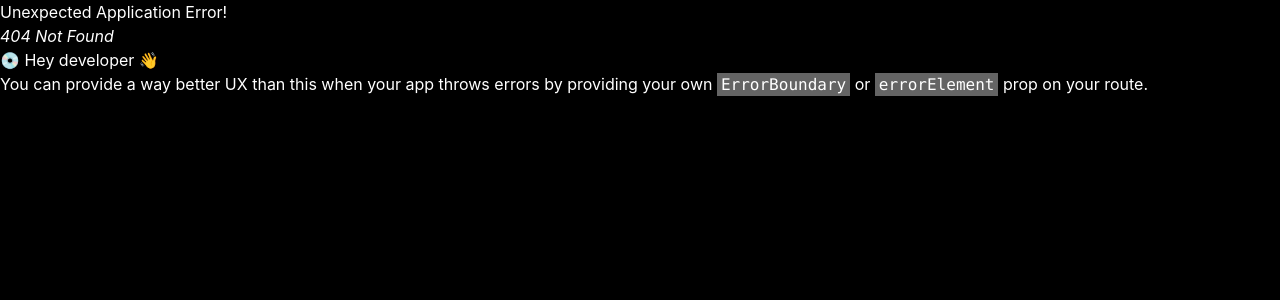
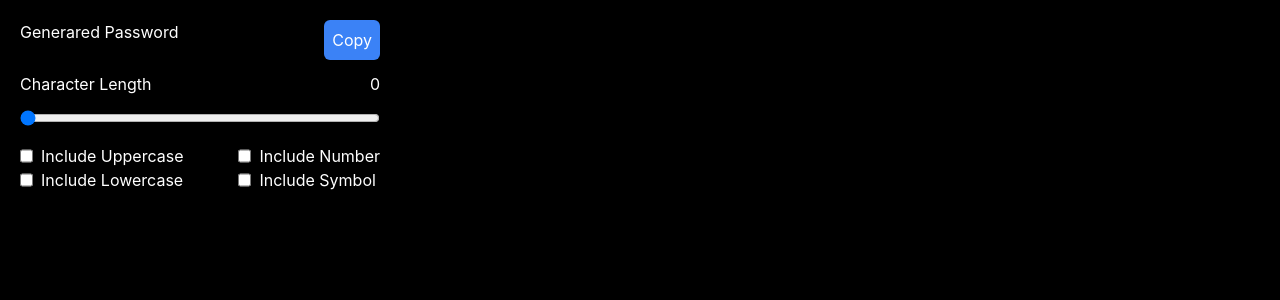
Before and after one commit to abhishekarya007/react-components, a React (Create React App) app: page /password-generator in a window 1280 px wide. Before the commit this address had no page. Shown: the top 300 px of the page. Built offline with nearby package versions, Linux system fonts and the light colour scheme.

Commit message:
passwordGenerator

```diff
--- a/src/App.js
+++ b/src/App.js
@@ -5,6 +5,7 @@ import FileExplorer from "./components/FileExplorer";
 import ProgressBar from "./components/ProgressBar";
 import GridLightsOp from "./components/GridLightsOp";
 import EmiCalc from "./components/EmiCalc";
+import PasswordGenerator from "./components/PasswordGene";
 
 function App() {
   const router = createBrowserRouter([
@@ -28,6 +29,10 @@ function App() {
       path: "/emi-calc",
       element: <EmiCalc />,
     },
+    {
+      path: "/password-generator",
+      element: <PasswordGenerator />,
+    },
   ]);
   return <RouterProvider router={router}></RouterProvider>;
 }
--- a/src/components/Body.js
+++ b/src/components/Body.js
@@ -41,6 +41,14 @@ const Body = () => {
         >
           Emi Calc
         </button>
+        <button
+          onClick={() => {
+            navigate("/password-generator");
+          }}
+          className={buttonCss}
+        >
+          Password Generator
+        </button>
       </div>
     </div>
   );
--- /dev/null
+++ b/src/components/PasswordGene.js
@@ -0,0 +1,60 @@
+import { useState } from "react";
+
+const PasswordGenerator = () => {
+  const [length, setlength] = useState(0);
+  const [isUpperCase, setIsUpperCase] = useState(false);
+
+  return (
+    <div className="flex flex-col w-[400px] p-5 gap-3">
+      <div className="flex justify-between">
+        <span>Generared Password</span>
+        <button className="bg-blue-500 p-2 rounded-md">Copy</button>
+      </div>
+      <div className="flex justify-between">
+        <span>Character Length</span>
+        {length}
+      </div>
+      <div>
+        <input
+          className="w-full"
+          type="range"
+          min={0}
+          max={50}
+          value={length}
+          onChange={(ev) => setlength(ev.target.value)}
+        />
+      </div>
+      <div className="flex flex-wrap w-full justify-between">
+        <div>
+          <div className="flex gap-2">
+            <input
+              type="checkbox"
+              checked={isUpperCase}
+              onChange={() => {
+                console.log(isUpperCase);
+                setIsUpperCase(!isUpperCase);
+              }}
+            />
+            <span>Include Uppercase</span>
+          </div>
+          <div className="flex gap-2">
+            <input type="checkbox" />
+            <span>Include Lowercase</span>
+          </div>
+        </div>
+        <div>
+          <div className="flex gap-2">
+            <input type="checkbox" />
+            <span>Include Number</span>
+          </div>
+          <div className="flex gap-2">
+            <input type="checkbox" />
+            <span>Include Symbol</span>
+          </div>
+        </div>
+      </div>
+    </div>
+  );
+};
+
+export default PasswordGenerator;
```
